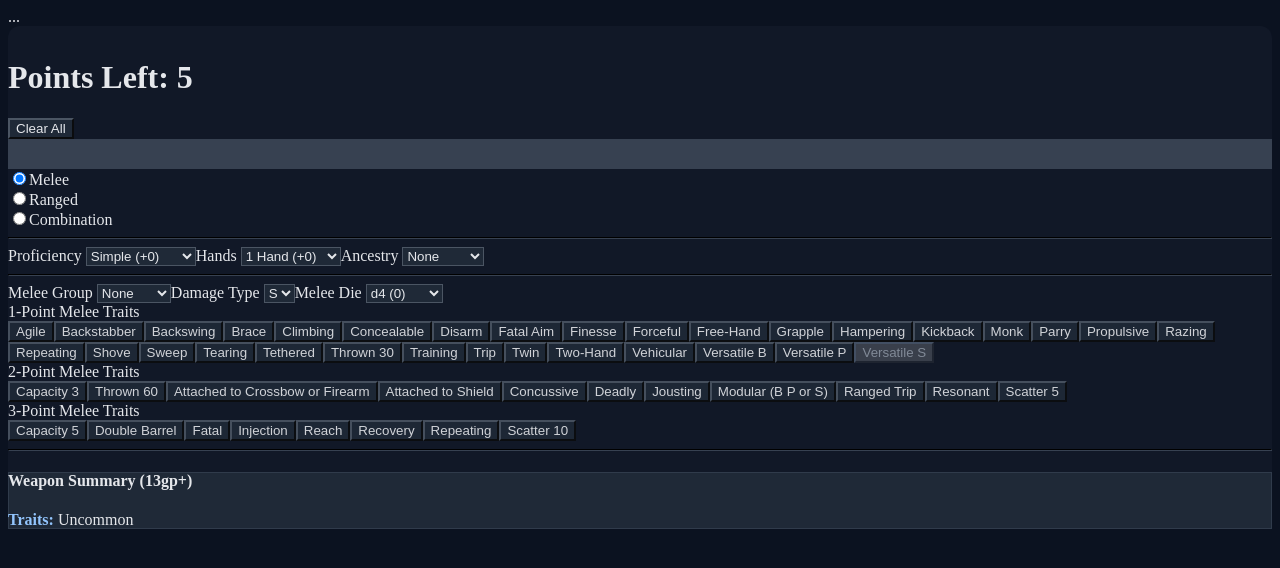
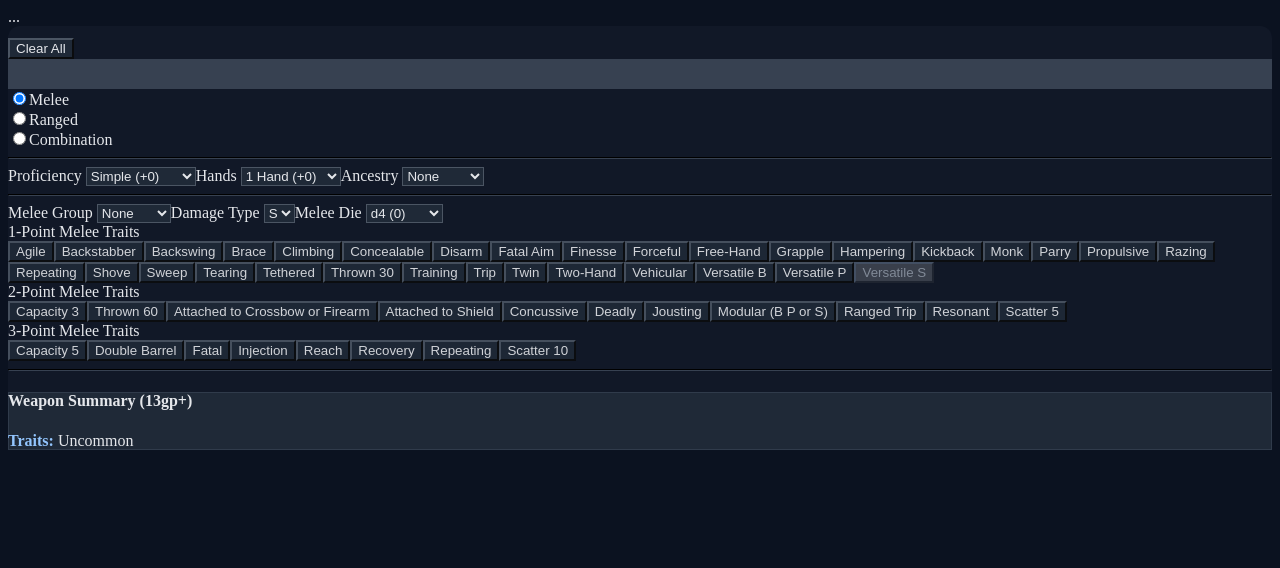
Before and after one commit to aegorsuch/PF2E-Weapon-Builder, a Vue app: page / in a window 1280 px wide. Shown: the top 568 px of the page. Built offline with nearby package versions, Linux system fonts and the light colour scheme.

Commit message:
fix: adjust layout of points display and clear button for improved alignment

```diff
--- a/src/App.vue
+++ b/src/App.vue
@@ -2,13 +2,10 @@
   <div id="app" class="container pb-5">
     <form>
       <div class="mt-3">
-        <div class="d-flex flex-column flex-sm-row justify-content-between align-items-start align-items-sm-center mb-3 gap-2">
-          <h1 class="mb-0 h4 h2-md" :class="{'text-danger': total < 0}">Points Left: {{ total }}</h1>
-          <div>
-            <button type="button" class="btn btn-outline-danger btn-sm" @click="resetBuilder">
-              Clear All
-            </button>
-          </div>
+        <div class="d-flex justify-content-end mb-3">
+          <button type="button" class="btn btn-outline-danger btn-sm" @click="resetBuilder">
+            Clear All
+          </button>
         </div>
         <div class="progress mb-3" style="height: 30px;">
           <div class="progress-bar"
```
